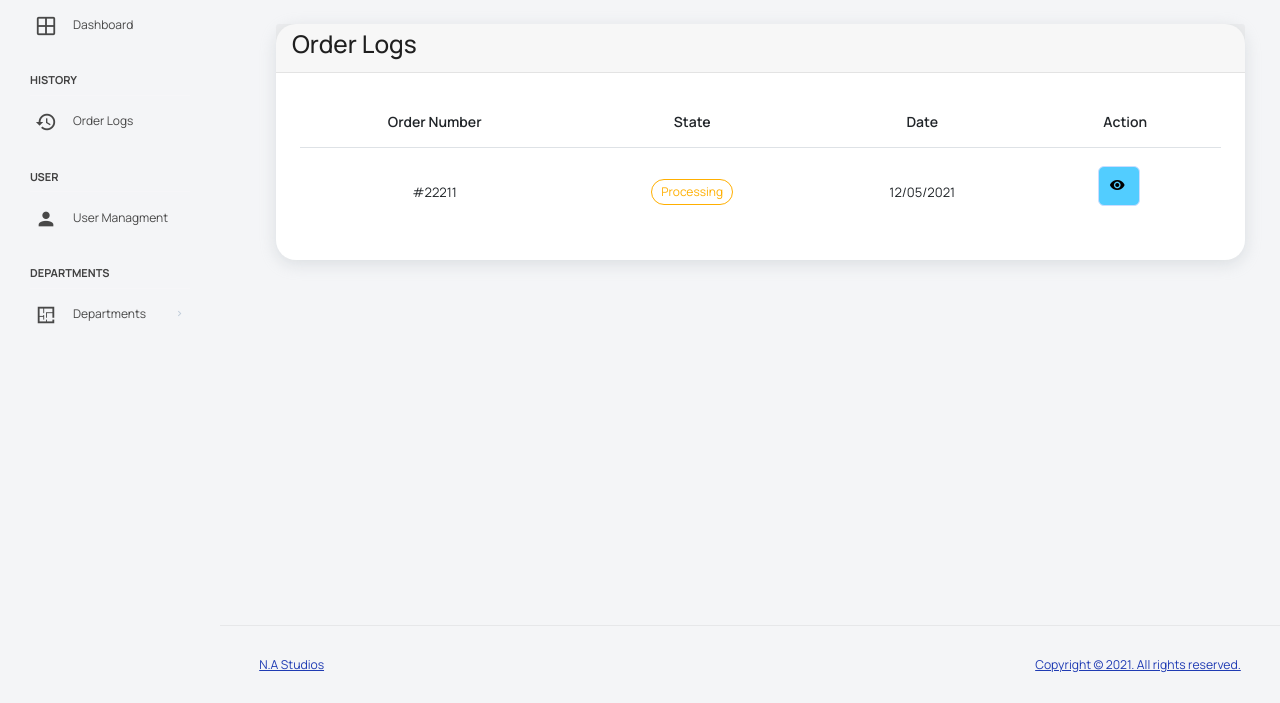
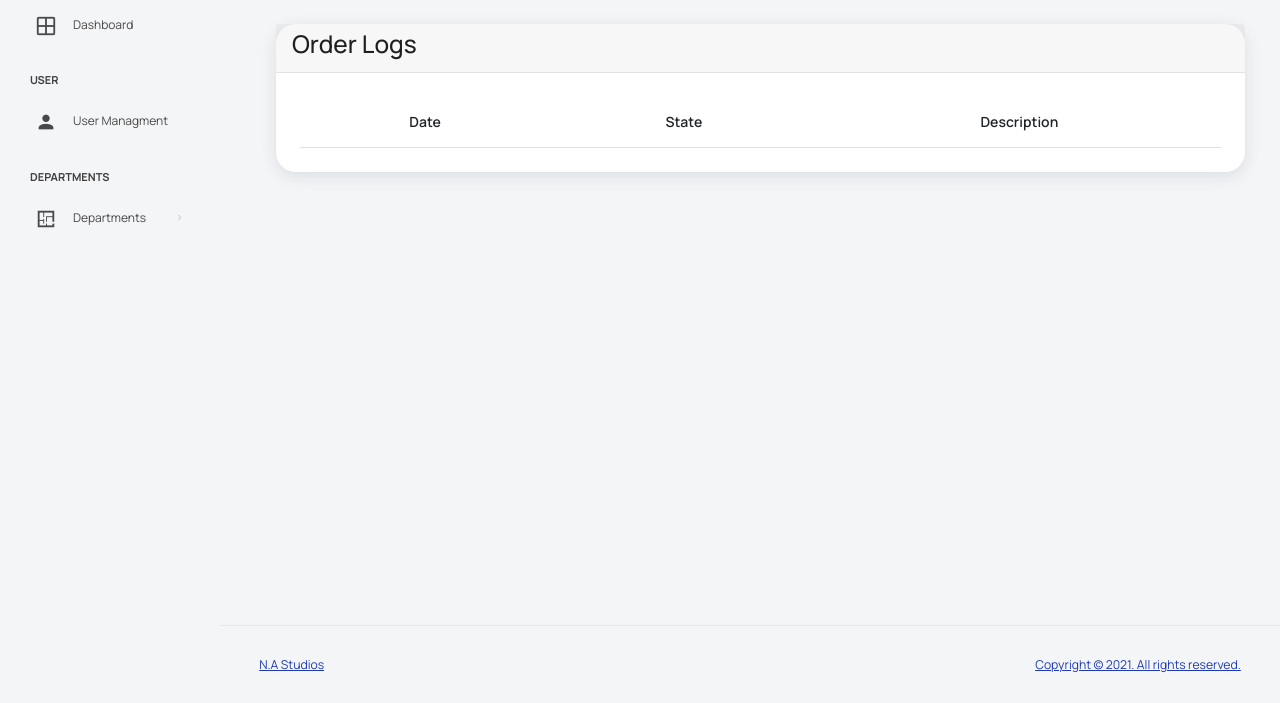
Before and after one commit to Nana-asiamah98/Order-System-, a Symfony app: template templates/order_logs/orderlogs.html.twig in a window 1280 px wide. Shown: the part 97-800 px from the top of the page. Run offline with Twig, Linux system fonts and the light colour scheme; the template is opened without the code that fills it, so the values that code supplies are empty; some libraries are stand-ins or nearby versions.

Commit message:
Done with the Order Logs

```diff
--- a/src/Entity/OrderInterface.php
+++ b/src/Entity/OrderInterface.php
@@ -9,7 +9,6 @@ use Doctrine\Common\Collections\Collection;
 interface OrderInterface
 {
     const ORDER_RECEIVED = "ORDER_RECEIVED";
-    const ORDER_CANCELED = "ORDER_CANCELED";
     const ORDER_PROCESSING = "ORDER_PROCESSING";
     const ORDER_READY_TO_SHIP = "ORDER_READY_TO_SHIP";
     const ORDER_SHIPPED = "ORDER_SHIPPED";
--- a/src/Entity/OrderLogs.php
+++ b/src/Entity/OrderLogs.php
@@ -28,7 +28,7 @@ class OrderLogs implements OrderLogsInterface
     private $orderDetails;
 
     /**
-     * @ORM\ManyToOne(targetEntity=User::class, inversedBy="orderLogs")
+     * @ORM\ManyToOne(targetEntity=User::class, inversedBy="orderLogs",fetch="EAGER")
      */
     private $userDetails;
 
--- a/templates/department/managementDepartment.html.twig
+++ b/templates/department/managementDepartment.html.twig
@@ -29,7 +29,7 @@
                                     <td class="text-center">{{ order.createdAt|date('d/m/Y') }}</td>
                                     <td class="text-center">
                                         <div class="text-center">
-                                            <a href="{{ path('show_order',{'id': order.id}) }}" type="button" class="btn btn-info btn-lg" data-bs-toggle="modal"
+                                            <a href="{{ path('order_logs',{'id': order.id}) }}" type="button" class="btn btn-info btn-lg" data-bs-toggle="modal"
                                                data-bs-target="#orderLogsModal"><i
                                                         class="mdi mdi-eye"></i></a>
                                         </div>
--- a/templates/layout/layout.html.twig
+++ b/templates/layout/layout.html.twig
@@ -67,13 +67,6 @@
                         <span class="menu-title">Dashboard</span>
                     </a>
                 </li>
-                <li class="nav-item nav-category order-history">History</li>
-                <li class="nav-item">
-                    <a class="nav-link" href="{{ path('order_logs') }}">
-                        <i class="mdi menu-icon mdi-history"></i>
-                        <span class="menu-title">Order Logs</span>
-                    </a>
-                </li>
                 <li class="nav-item nav-category order-history">User</li>
                 <li class="nav-item">
                     <a class="nav-link" href="{{ path('create_user') }}">
--- a/templates/order_logs/orderlogs.html.twig
+++ b/templates/order_logs/orderlogs.html.twig
@@ -36,30 +36,62 @@
             <div class="row">
                 <div class="col-12">
                     <div class="table-responsive">
-                        <table class="table" id="order_logs_table">
+                        <table class="table" id="">
                             <thead>
                             <tr>
-                                <th class="text-center">Order Number</th>
+                                <th class="text-center">Date</th>
                                 <th class="text-center">State</th>
-                                <th class="text-center">Date</th>
-                                <th class="text-center">Action</th>
+                                <th class="text-center">Description</th>
                             </tr>
                             </thead>
                             <tbody>
+                            {% for log in orderLogs %}
                                 <tr>
-                                <td class="text-center">#22211</td>
+                                    {% if log.state is same as "ORDER_RECEIVED" %}
+                                        <td class="text-center">{{ log.createdAt|date('dd:mm:yy H:i:s') }}</td>
                                         <td class="text-center">
-                                    <span class="badge badge-warning">Processing</span>
+                                            <span class="badge badge-warning">{{ log.state }}</span>
                                         </td>
-                                <td class="text-center">12/05/2021</td>
+                                        <td class="text-center">Order <span
+                                                    class="fw-bold">#  {{ log.orderDetails.id }}</span> has been
+                                            received by the system
+                                        </td>
+                                    {% elseif log.state is same as "ORDER_PROCESSING" %}
+                                        <td class="text-center">{{ log.createdAt|date('dd:mm:yy H:i:s') }}</td>
                                         <td class="text-center">
-                                    <div class="text-center">
-                                        <button type="button" class="btn btn-info btn-lg" data-bs-toggle="modal"
-                                                data-bs-target="#orderLogsModal"><i
-                                                    class="mdi mdi-eye"></i></button>
-                                    </div>
+                                            <span class="badge badge-warning">{{ log.state }}</span>
                                         </td>
+                                        <td class="text-center">Order <span
+                                                    class="fw-bold">#  {{ log.orderDetails.id }}</span> has been
+                                            changed to PROCESSING by <span
+                                                    class="fw-bold">{{ log.userDetails.firstName }}</span>
+                                            <span class="fw-bold">({{ log.userDetails.id }})</span>
+                                        </td>
+                                    {% elseif log.state is same as "ORDER_READY_TO_SHIP" %}
+                                        <td class="text-center">{{ log.createdAt|date('dd:mm:yy H:i:s') }}</td>
+                                        <td class="text-center">
+                                            <span class="badge badge-warning">{{ log.state }}</span>
+                                        </td>
+                                        <td class="text-center">Order <span
+                                                    class="fw-bold">#  {{ log.orderDetails.id }}</span> has been changed to READY TO SHIP by
+                                            <span
+                                                    class="fw-bold">{{ log.userDetails.firstName }}</span> <span
+                                                    class="fw-bold">({{ log.userDetails.id }})</span> with BOX_ID: <span
+                                            class="fw-bold">({{ log.orderDetails.boxId }})</span>
+                                    {% elseif log.state is same as "ORDER_SHIPPED" %}
+                                        <td class="text-center">{{ log.createdAt|date('dd:mm:yy H:i:s') }}</td>
+                                        <td class="text-center">
+                                            <span class="badge badge-warning">{{ log.state }}</span>
+                                        </td>
+                                        <td class="text-center">Order <span
+                                                    class="fw-bold">#  {{ log.orderDetails.id }}</span> has been changed to SHIPPED by
+                                            <span
+                                                    class="fw-bold">{{ log.userDetails.firstName }}</span> <span
+                                                    class="fw-bold">({{ log.userDetails.id }})</span> with AWB:
+                                            #21321313131 by UPS <a href="#0"  class="reset-link">[View Label]</a> </td>
+                                    {% endif %}
                                 </tr>
+                            {% endfor %}
                             </tbody>
                         </table>
                     </div>
@@ -73,7 +105,8 @@
         <div class="modal-dialog modal-lg" role="document">
             <div class="modal-content">
                 <div class="modal-header">
-                    <h5 class="modal-title" id="exampleModalLabel"><i class="mdi menu-icon mdi-history"></i> Order History</h5>
+                    <h5 class="modal-title" id="exampleModalLabel"><i class="mdi menu-icon mdi-history"></i> Order
+                        History</h5>
                     <button type="button" class="close" data-dismiss="modal" aria-label="Close">
                         <span aria-hidden="true">&times;</span>
                     </button>
```
Also changed, not shown: config/routes.yaml (+7 -0 lines), src/Controller/OrderLogsController.php (+17 -2 lines), src/Service/OrderLogsService.php (+13 -0 lines), 1 other file. Lines whose indentation alone changed are shown as unchanged.
